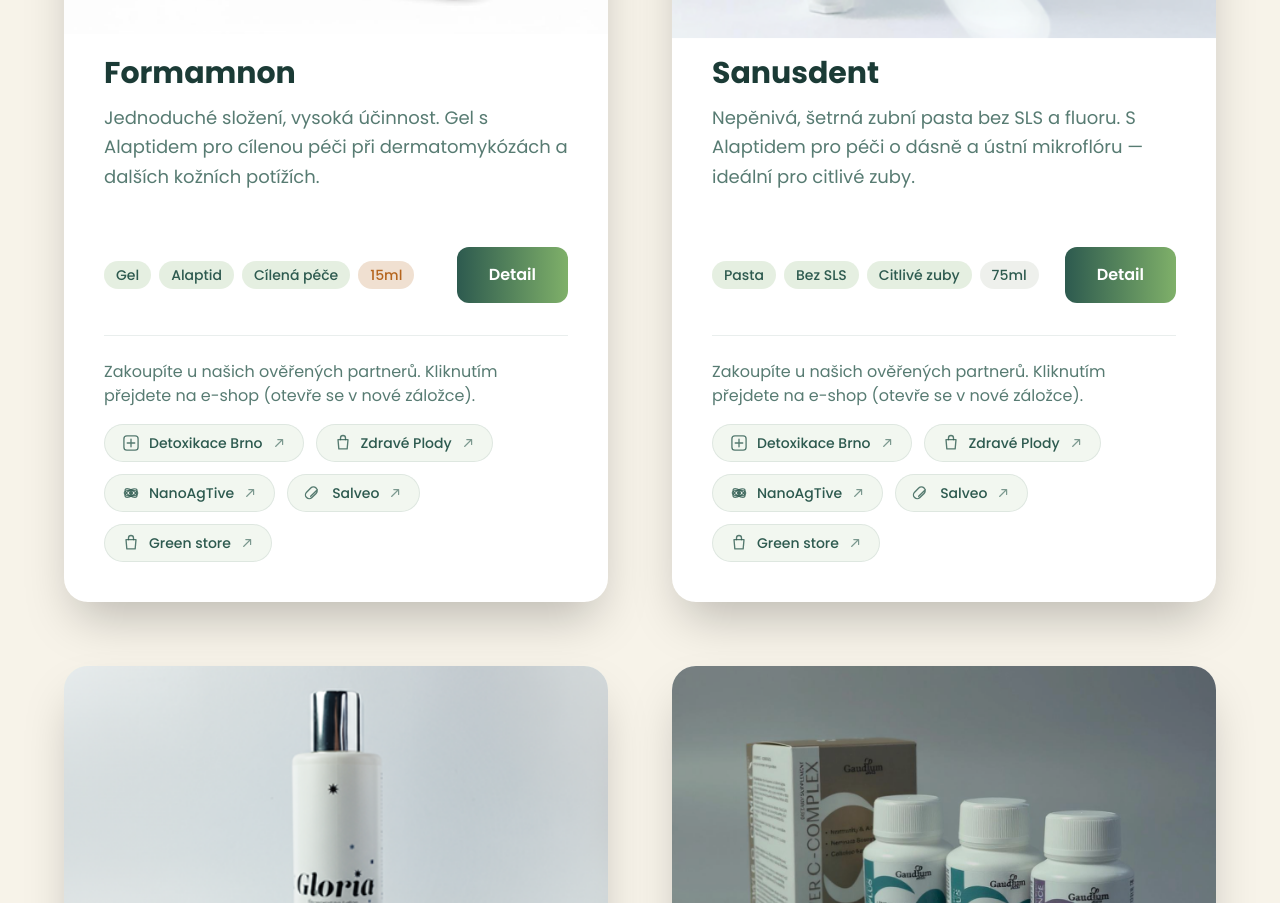
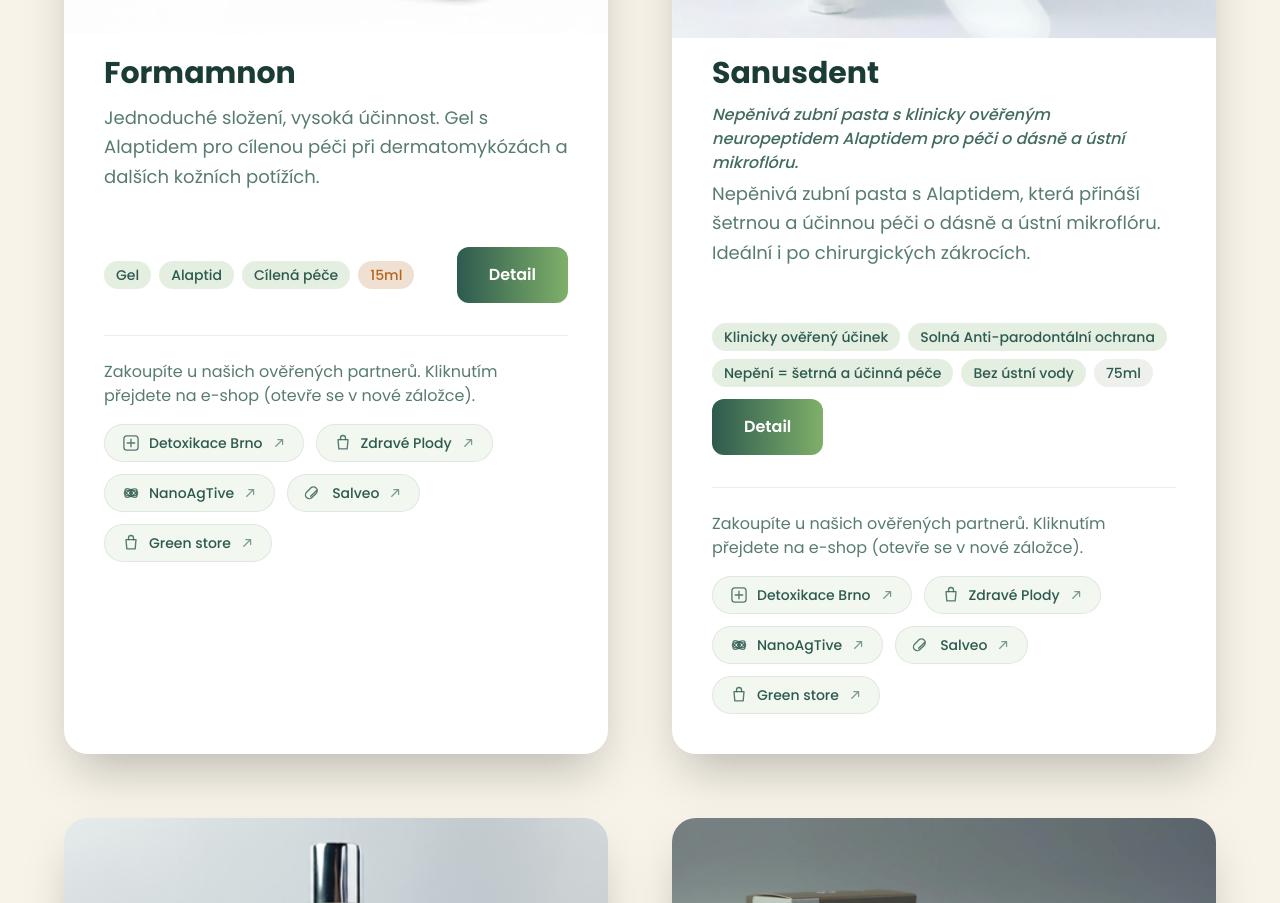
Before and after one commit to yesman1799/gaudium-web, a Vue app: page /produkty in a window 1280 px wide. Shown: the part 833-1736 px from the top of the page. Built offline with nearby package versions, Linux system fonts and the light colour scheme.

Commit message:
updated sanusdent product info

```diff
--- a/src/data/products.js
+++ b/src/data/products.js
@@ -57,12 +57,17 @@
   {
     slug: 'sanusdent',
     name: 'Sanusdent',
-    tagline: '',
+    tagline: 'Nepěnivá zubní pasta s klinicky ověřeným neuropeptidem Alaptidem pro péči o dásně a ústní mikroflóru.',
     short:
-      'Nepěnivá, šetrná zubní pasta bez SLS a fluoru. S Alaptidem pro péči o dásně a ústní mikroflóru — ideální pro citlivé zuby.',
+      'Nepěnivá zubní pasta s Alaptidem, která přináší šetrnou a účinnou péči o dásně a ústní mikroflóru. Ideální i po chirurgických zákrocích.',
     type: 'pasta',
     size: '75ml',
-    tags: ['Pasta', 'Bez SLS', 'Citlivé zuby'],
+    tags: [
+      'Klinicky ověřený účinek',
+      'Solná Anti-parodontální ochrana',
+      'Nepění = šetrná a účinná péče',
+      'Bez ústní vody'
+    ],
     hero: img('sanusdent-hero.jpg'),
     theme: {
       from: 'from-copper-accent/20',
@@ -74,29 +79,52 @@
         title: 'Co ji dělá jinou',
         html: `
           <ul class="list-disc ml-6 space-y-1">
-            <li><strong>Nepění</strong> a neobsahuje fluor, laurylsulfát ani agresivní chemikálie.</li>
-            <li>Šetrná abrazivita (odhadované RDA ~25) — vhodné pro každodenní použití a citlivé zuby.</li>
-            <li>Bylinné složení (duběnka, myrha, ratanhia) pro dásně, plus <strong>Alaptid</strong> pro podporu obnovy tkání.</li>
+            <li>Bez Fluoru a pěnidel – šetrná k citlivým dásním.</li>
+            <li>Přírodní složení – duběnka, myrha, ratanhia pro zdravé dásně.</li>
+            <li>Esenciální oleje z hřebíčku a máty pro svěží dech.</li>
+            <li>Alaptid pro regeneraci tkání a rovnováhu ústní mikroflóry.</li>
           </ul>
         `,
       },
       {
-        title: 'Pocit svěžesti',
-        html: `<p>Esenciální oleje z hřebíčku a máty přináší dlouhotrvající svěžest a příjemný komfort při čištění.</p>`,
+        title: 'Sanusdent – pro pocit svěžesti a čistoty',
+        html: `
+          <p>Esenciální oleje z hřebíčku a máty přinášejí dlouhotrvající svěžest a příjemný komfort při čištění.
+          Hlavní složkou je unikátní tinktura Mygara a směs extraktů z duběnky, myrhy a ratanhiae, které intenzivně pečují o dásně a sliznice.</p>
+          <p>Alaptid je biologicky aktivní neuropeptid, aktivuje regenerační procesy a podporuje přirozenou obnovu tkání.
+          Šetrná abraziva a chlorhexidin diglukonát udržují rovnováhu ústní mikroflóry.</p>
+          <p>Bez Fluoru a pěnivých látek.</p>
+        `,
       },
       {
         title: 'Inovace a prevence',
         html: `
-          <p>Alaptid pomáhá udržovat zdravou mikroflóru v ústech. V kontextu výzkumu zubních patogenů
-          (např. <em>Porphyromonas gingivalis</em>) je cílem podpořit péči o dásně a prevenci komplikací.</p>
+          <p>Nepěnivá zubní pasta je revolucí v péči o ústní dutinu díky unikátní účinné látce Alaptid
+          (neuropeptid inspirovaný přirozenými procesy těla). Tento klinicky ověřený bioaktivní peptid stimuluje regenerační schopnosti tkání
+          a tím podporuje jejich hojení.</p>
         `,
+      },
+      {
+        title: 'Složení a certifikace',
+        html: `
+          <p><strong>Složení:</strong> Aqua, Glycerin, Hydrated Silica, Kaolin, Magnesium Carbonate, Illite, Xanthan Gum, Montmorillonite,
+          Zinc Lactate, Quercus Infectoria Fruit Extract, Commiphora Myrrha Resin Extract, Krameria Triandra Root Extract, Alcohol Denat,
+          Sodium Benzoate, Mentha Piperita Oil, Eugenia Caryophyllus Leaf Oil, Stevioside, Glycyrrhiza Glabra Root Extract, Alaptid,
+          Chlorhexidine Digluconate, Menthol, Eugenol.</p>
+          <p><strong>Smluvní výrobce:</strong> Česká republika</p>
+          <p><strong>Certifikace:</strong> ISO 22716:2007 / 2008 (GMP pro kosmetiku), ISO 9001:2015 / 2016 (Systém managementu kvality)</p>
+        `,
+      },
+      {
+        title: 'Kde koupit',
+        html: `<p>Naši distributoři – kliknutím přejdete na jejich stránky:</p>`,
       },
     ],
     buyLinks: [
       { name: 'Detoxikace Brno', url: 'https://www.detoxikace-brno.cz/sanusdent-zubni-pasta-s-alaptidem' },
       { name: 'Zdravé Plody', url: 'https://zdrave-plody.cz/' },
       { name: 'NanoAgTive', url: 'https://www.nanoagtive.cz/sanusdent/' },
-      { name: 'Salveo', url: 'https://www.salveo.cz/zubni-pasta-sanusdent-gaudium-2022-75-ml' },
+      { name: 'Salveo', url: 'https://www.salveo.cz/sanusdent-zubni-pasta-s-alaptidem-gaudium-2022-75-ml' },
       { name: 'Green store', url: 'https://www.greenstore.cz/sanusdent-zubni-pasta-s-alaptidem-75ml' }
     ],
   },
```
